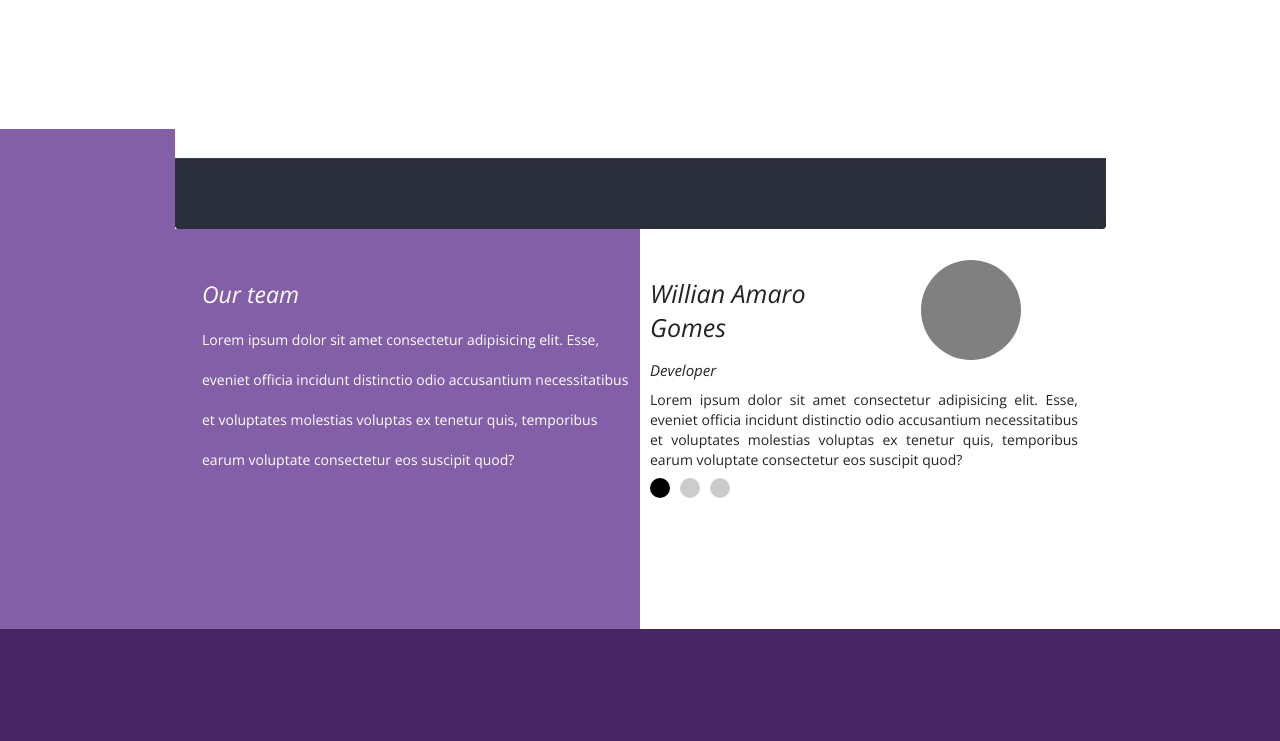
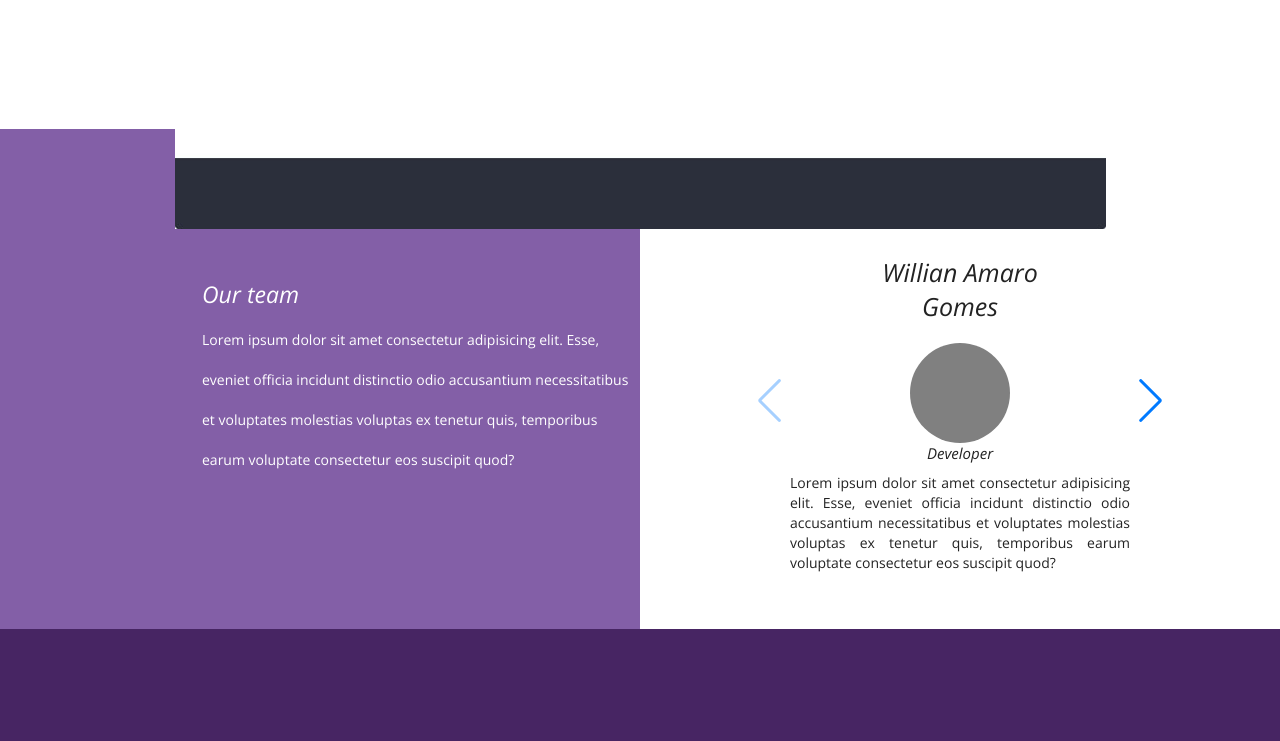
Before and after one commit to williangomesdev/projetsimplepage3, a plain HTML site: page index.html in a window 1280 px wide. Shown: the part 1620-2361 px from the top of the page. Drawn offline with nearby package versions, Linux system fonts and the light colour scheme; some packages are replaced by stand-ins of ours.

Commit message:
Add slider with swiper plugin

```diff
--- a/css/header.css
+++ b/css/header.css
@@ -11,6 +11,7 @@
         display: flex;
         flex-direction: column;
         justify-content: space-around;
+        position: relative;
     }
 
     .desktopMenu {
@@ -20,6 +21,13 @@
         flex-direction: row;
         justify-content: space-between;
         align-items: center;
+        position: fixed;
+        top: 0;
+        left: 0;
+        padding: 20px 0;
+        z-index: 12;
+        background-color: #7159c1;
+
     }
 
     .logo {
@@ -34,6 +42,7 @@
     .desktopList {
         list-style-type: none;
         display: flex;
+
     }
 
     .desktopList li a {
--- a/css/section.css
+++ b/css/section.css
@@ -133,14 +133,15 @@ section.section3 {
     font-size: 14px;
     margin-top: 10px;
     line-height: 40px;
+
 }
 
 .sec3Right {
     width: 50%;
     padding: 90px 0;
-    background-color: #ffffff;
+    background-color: #fff;
     display: flex;
-    flex-direction: row;
+    justify-content: space-around;
     align-items: center;
 }
 
@@ -150,6 +151,13 @@ section.section3 {
     display: flex;
     align-items: center;
     flex-wrap: wrap;
+
+}
+
+.sec3RWrap p {
+    text-align: justify;
+    width: 34rem;
+
 }
 
 .sec3RWrap h2 {
@@ -171,6 +179,7 @@ section.section3 {
     height: 100px;
     border-radius: 50px;
     background-color: gray;
+    margin-top: 2rem;
 }
 
 .sec3RWrap h4 {
--- a/css/style.css
+++ b/css/style.css
@@ -6,12 +6,41 @@
 
 html {
     height: 100%;
-    max-width: 1440;
+    max-width: 1440px;
     font-family: 'Open Sans', sans-serif;
     /* a cada 1rem sera considerado 10px*/
     font-size: 62.5%;
+    scroll-behavior: smooth;
 }
 
 body {
     font-size: 1.6rem;
 }
+
+.swiper-container {
+    width: 100%;
+    height: 100%;
+}
+
+.swiper-slide {
+    text-align: center;
+    font-size: 18px;
+    background: #fff;
+    /* Center slide text vertically */
+    display: -webkit-box;
+    display: -ms-flexbox;
+    display: -webkit-flex;
+    display: flex;
+    -webkit-box-pack: center;
+    -ms-flex-pack: center;
+    -webkit-justify-content: center;
+    justify-content: center;
+    -webkit-box-align: center;
+    -ms-flex-align: center;
+    -webkit-align-items: center;
+    align-items: center;
+    flex-direction: column;
+    margin-top: 7rem;
+    ;
+
+}
--- a/index.html
+++ b/index.html
@@ -9,14 +9,13 @@
     <link href="css/style.css" rel="stylesheet" type="text/css">
     <link href="css/header.css" rel="stylesheet" type="text/css">
     <link href="css/section.css" rel="stylesheet" type="text/css">
+    <link rel="stylesheet" href="./css/swiper-bundle.min.css" type="text/css">
     <link href="css/footer.css" rel="stylesheet" type="text/css">
     <link href="css/responsive.css" rel="stylesheet" type="text/css" />
     <link rel="preconnect" href="https://fonts.gstatic.com">
     <link href="https://fonts.googleapis.com/css2?family=Open+Sans:ital,wght@0,300;0,400;1,300&display=swap"
         rel="stylesheet">
-    <script src="./js/functions.js"></script>
-    <script src="./js/toggle.js"></script>
-    <script src="https://maps.googleapis.com/maps/api/js?key=AIzaSyDHPNQxozOzQSZ-djvWGOBUsHkBUoT_qH4"></script>
+
     <link rel="icon" href="" />
     <title>Projeto_03</title>
 </head>
@@ -27,9 +26,9 @@
             <div class="logo"></div>
             <ul class="desktopList">
                 <li><a href="">Home</a></li>
-                <li><a href="">Services</a></li>
-                <li><a href="">About</a></li>
-                <li><a href="">Contact</a></li>
+                <li><a href="#services">Services</a></li>
+                <li><a href="#about">About</a></li>
+                <li><a href="#contact">Contact</a></li>
             </ul>
             <div class="menuToggle" onclick="toggleMenu();">
                 <div class="one"></div>
@@ -52,7 +51,7 @@
             </div>
         </nav>
     </header>
-    <section class="section1">
+    <section id="services" class="section1">
         <div class="section1Container">
             <div class="sectionText1">
                 <h2>We develop unique systems</h2>
@@ -68,7 +67,7 @@
             <div class="deviceSection1"></div>
         </div>
     </section>
-    <section class="section2">
+    <section id="about" class="section2">
         <h2>Developed from people to people</h2>
         <p>Lorem ipsum dolor sit amet consectetur adipisicing elit. Esse, eveniet officia incidunt distinctio odio
             accusantium necessitatibus et voluptates molestias voluptas ex tenetur quis, temporibus earum voluptate
@@ -86,7 +85,79 @@
         </article>
         <article class="sec3Right">
             <div class="sec3RWrap">
-                <h2>Willian Amaro Gomes</h2>
+                <div class="swiper-container">
+                    <div class="swiper-wrapper">
+                        <div class="swiper-slide">
+                            <h2>Willian Amaro Gomes</h2>
+                            <div class="containerImg">
+                                <div class="imgAuthor"></div>
+                            </div>
+                            <h4>Developer</h4>
+                            <p>Lorem ipsum dolor sit amet consectetur adipisicing elit. Esse, eveniet officia incidunt
+                                distinctio
+                                odio accusantium necessitatibus et voluptates molestias voluptas ex tenetur quis,
+                                temporibus earum
+                                voluptate consectetur eos suscipit quod?
+                            </p>
+                        </div>
+                        <div class="swiper-slide">
+                            <h2>Willian Amaro Gomes</h2>
+                            <div class="containerImg">
+                                <div class="imgAuthor"></div>
+                            </div>
+                            <h4>Developer</h4>
+                            <p>Lorem ipsum dolor sit amet consectetur adipisicing elit. Esse, eveniet officia incidunt
+                                distinctio
+                                odio accusantium necessitatibus et voluptates molestias voluptas ex tenetur quis,
+                                temporibus earum
+                                voluptate consectetur eos suscipit quod?
+                            </p>
+                        </div>
+                        <div class="swiper-slide">
+                            <h2>Willian Amaro Gomes</h2>
+                            <div class="containerImg">
+                                <div class="imgAuthor"></div>
+                            </div>
+                            <h4>Developer</h4>
+                            <p>Lorem ipsum dolor sit amet consectetur adipisicing elit. Esse, eveniet officia incidunt
+                                distinctio
+                                odio accusantium necessitatibus et voluptates molestias voluptas ex tenetur quis,
+                                temporibus earum
+                                voluptate consectetur eos suscipit quod?
+                            </p>
+                        </div>
+                        <div class="swiper-slide">
+                            <h2>Willian Amaro Gomes</h2>
+                            <div class="containerImg">
+                                <div class="imgAuthor"></div>
+                            </div>
+                            <h4>Developer</h4>
+                            <p>Lorem ipsum dolor sit amet consectetur adipisicing elit. Esse, eveniet officia incidunt
+                                distinctio
+                                odio accusantium necessitatibus et voluptates molestias voluptas ex tenetur quis,
+                                temporibus earum
+                                voluptate consectetur eos suscipit quod?
+                            </p>
+                        </div>
+                        <div class="swiper-slide">
+                            <h2>Willian Amaro Gomes</h2>
+                            <div class="containerImg">
+                                <div class="imgAuthor"></div>
+                            </div>
+                            <h4>Developer</h4>
+                            <p>Lorem ipsum dolor sit amet consectetur adipisicing elit. Esse, eveniet officia incidunt
+                                distinctio
+                                odio accusantium necessitatibus et voluptates molestias voluptas ex tenetur quis,
+                                temporibus earum
+                                voluptate consectetur eos suscipit quod?
+                            </p>
+                        </div>
+                    </div>
+                    <!-- Add Arrows -->
+                    <div class="swiper-button-next"></div>
+                    <div class="swiper-button-prev"></div>
+                </div>
+                <!-- <h2>Willian Amaro Gomes</h2>
                 <div class="containerImg">
                     <div class="imgAuthor"></div>
                 </div>
@@ -95,15 +166,16 @@
                     odio accusantium necessitatibus et voluptates molestias voluptas ex tenetur quis, temporibus earum
                     voluptate consectetur eos suscipit quod?
                 </p>
+
                 <div class="sliderBullets">
                     <div style="background-color: black;"></div>
                     <div></div>
-                    <div></div>
-                </div>
+                    <div></div> -->
+            </div>
             </div>
         </article>
     </section>
-    <footer>
+    <footer id="contact">
         <section class="footerLeft">
             <h2>Contact</h2>
             <p>Lorem ipsum dolor sit amet consectetur adipisicing elit. Ratione, tempore! Temporibus vero officiis
@@ -130,6 +202,18 @@
     </section>
 
     </footer>
+    <script src="./js/functions.js"></script>
+    <script src="./js/toggle.js"></script>
+    <script src="./js/swiper-bundle.min.js"></script>
+    <script>
+        var swiper = new Swiper('.swiper-container', {
+            navigation: {
+                nextEl: '.swiper-button-next',
+                prevEl: '.swiper-button-prev',
+            },
+        });
+    </script>
+    <script src="https://maps.googleapis.com/maps/api/js?key=AIzaSyDHPNQxozOzQSZ-djvWGOBUsHkBUoT_qH4"></script>
 </body>
 
 </html>
```
Also changed, not shown: css/swiper-bundle.min.css (added), js/swiper-bundle.min.js (added).
